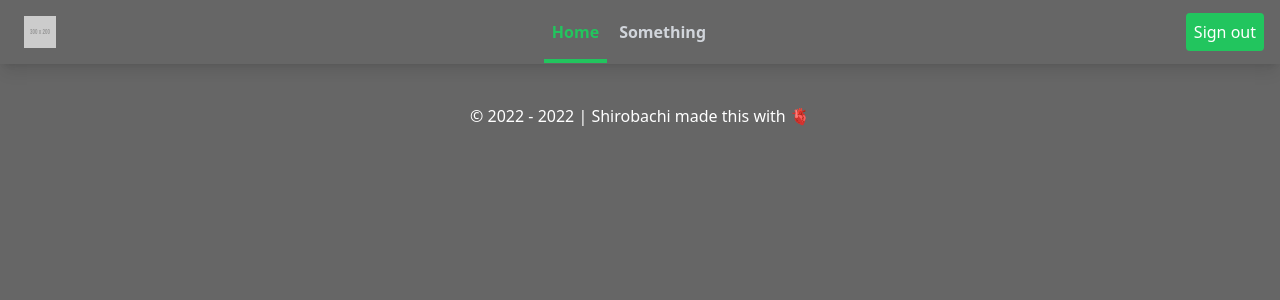
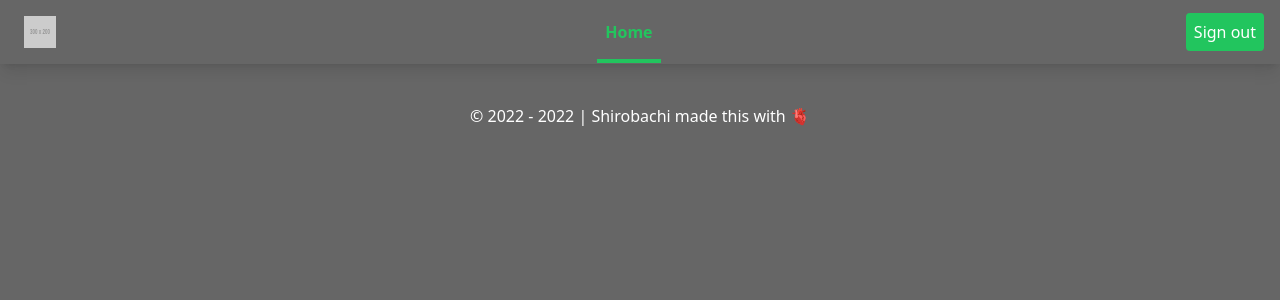
Before and after one commit to Shirobachi/musical-umbrella, a Vue app in the folder frontend/: page / in a window 1280 px wide. Shown: the top 300 px of the page. Built offline with nearby package versions, Linux system fonts and the light colour scheme.

Commit message:
Added admin option in menu if admin

```diff
--- a/frontend/src/App.vue
+++ b/frontend/src/App.vue
@@ -3,6 +3,7 @@
 	import Footer from './components/Footer.vue';
 	import { useTokenStore } from './stores/token'
 	import { computed } from 'vue';
+import { c } from '../dist/assets/index.10d5764e';
 
 	const token = useTokenStore()
 
@@ -12,15 +13,12 @@
 				{
 					name: 'Home',
 					link: '/',
-				},
-				{
-					name: 'Something',
-					link: 'sadas',
-				},
+				}
 			],
 			optionalMenu: []
 		}
 
+		// add account buttons
 		console.log("🚀 ~ file: App.vue ~ line 25 ~ menuItems ~ token.token", token.token? "true": "false");
 		if (!token.token) {
 			temp.optionalMenu = [
@@ -43,6 +41,15 @@
 			]
 		}
 
+		// add admin buttons
+      console.log("🚀 ~ file: App.vue ~ line 46 ~ menuItems ~ token.token", token.token)
+		if (token.token.isAdmin) {
+			temp.mainMenu.push({
+				name: 'Admin',
+				link: '/admin',
+			})
+		}
+
 		return temp;
 	});
 
```
